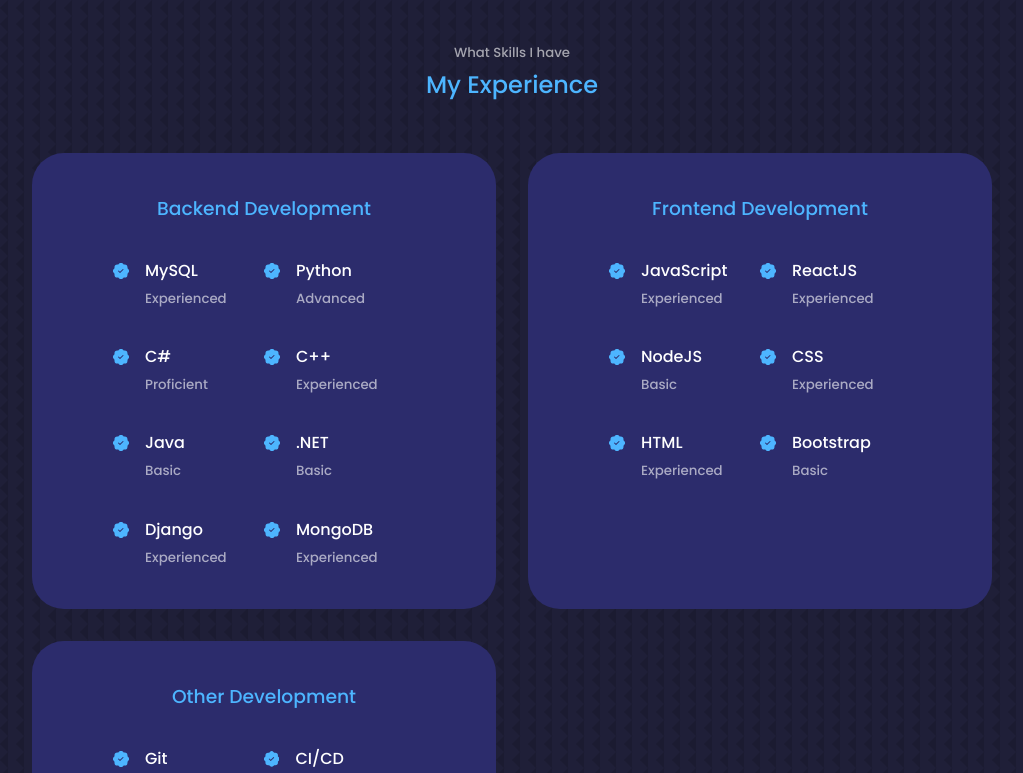
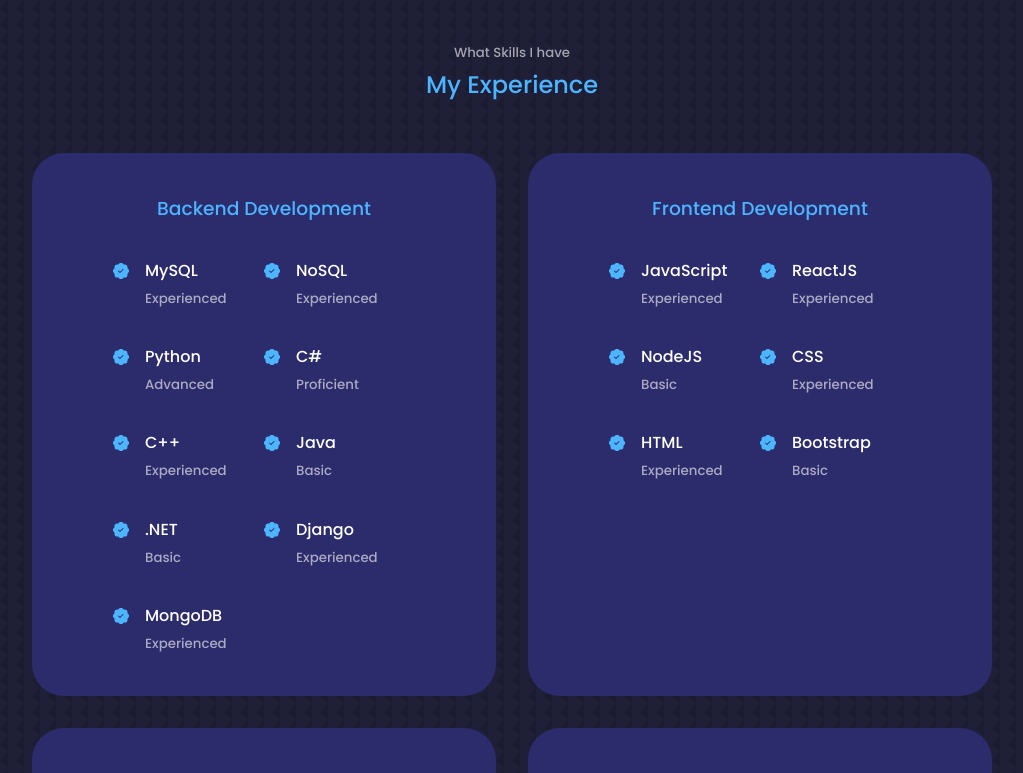
Before and after one commit to SethCram/SethCram.github.io, a React (Create React App) app in the folder portfolio_website/: page / in a window 1280 px wide. Shown: the part 2000-2773 px from the top of the page, without its empty margins (128-1151 px from the left). Built offline with nearby package versions, Linux system fonts and the light colour scheme.

Commit message:
Added more skills & minor adjustments

```diff
--- a/portfolio_website/src/components/about/About.jsx
+++ b/portfolio_website/src/components/about/About.jsx
@@ -41,7 +41,7 @@
           <p>
             Several impressive projects bear my mark, including a Reputation Based Writing Platform, Database Natural Language Interface, and Breakout Gaming AI.
             These projects involved designing, implementing, and deploying innovative websites and cutting-edge Machine Learning models.
-            Additionally, I personally excel at learning, communicating, and collaborating in a team setting and am always eager to learn new technologies and programming languages.
+            Additionally, I personally excel at learning, communicating, and collaborating in team setting and am always eager to learn new technologies and programming languages.
             {/*I'm a Software Engineer well-versed in various frontend and backend technologies.
             Proficient in a wide variety of programming languages with comprehensive understanding of efficient algorithms, data structures, and fullstack development.
             More than capable of producing excellence in a competitive environment. */}
--- a/portfolio_website/src/components/experience/Experience.jsx
+++ b/portfolio_website/src/components/experience/Experience.jsx
@@ -20,9 +20,9 @@
     <div className='experience__block' >
       <h3>{props.title}</h3>
       <div className='experience__content'>
-      {props.specs.map(spec => {
+      {props.specs.map((spec, i) => {
         return (
-          <div key={spec.id}>
+          <div key={i}>
             <ExperienceItem
               icon={spec.icon}
               skill={spec.skill}
@@ -38,32 +38,43 @@
 
 const experience = () => {
   const backend_specs = [
-    {id: 1, skill: 'MySQL', proficiency: 'Experienced', icon: <BsPatchCheckFill className='experience__details-icon' /> },
-    {id: 2, skill: 'Python', proficiency: 'Advanced', icon: <BsPatchCheckFill className='experience__details-icon' /> },
-    {id: 3, skill: 'C#', proficiency: 'Proficient', icon: <BsPatchCheckFill className='experience__details-icon' /> },
-    {id: 4, skill: 'C++', proficiency: 'Experienced', icon: <BsPatchCheckFill className='experience__details-icon' /> },
-    {id: 5, skill: 'Java', proficiency: 'Basic', icon: <BsPatchCheckFill className='experience__details-icon' /> },
-    {id: 6, skill: '.NET', proficiency: 'Basic', icon: <BsPatchCheckFill className='experience__details-icon' /> },
-    {id: 7, skill: 'Django', proficiency: 'Experienced', icon: <BsPatchCheckFill className='experience__details-icon'/>},
-    {id: 8, skill: 'MongoDB', proficiency: 'Experienced', icon: <BsPatchCheckFill className='experience__details-icon' /> },
+    {skill: 'MySQL', proficiency: 'Experienced', icon: <BsPatchCheckFill className='experience__details-icon' /> },
+    {skill: 'NoSQL', proficiency: 'Experienced', icon: <BsPatchCheckFill className='experience__details-icon' /> },
+    {skill: 'Python', proficiency: 'Advanced', icon: <BsPatchCheckFill className='experience__details-icon' /> },
+    {skill: 'C#', proficiency: 'Proficient', icon: <BsPatchCheckFill className='experience__details-icon' /> },
+    {skill: 'C++', proficiency: 'Experienced', icon: <BsPatchCheckFill className='experience__details-icon' /> },
+    {skill: 'Java', proficiency: 'Basic', icon: <BsPatchCheckFill className='experience__details-icon' /> },
+    {skill: '.NET', proficiency: 'Basic', icon: <BsPatchCheckFill className='experience__details-icon' /> },
+    {skill: 'Django', proficiency: 'Experienced', icon: <BsPatchCheckFill className='experience__details-icon'/>},
+    {skill: 'MongoDB', proficiency: 'Experienced', icon: <BsPatchCheckFill className='experience__details-icon' /> },
   ];
   const frontend_specs = [
-    {id: 1, skill: 'JavaScript', proficiency: 'Experienced', icon: <BsPatchCheckFill className='experience__details-icon' /> },
-    {id: 2, skill: 'ReactJS', proficiency: 'Experienced', icon: <BsPatchCheckFill className='experience__details-icon' /> },
-    {id: 3, skill: 'NodeJS', proficiency: 'Basic', icon: <BsPatchCheckFill className='experience__details-icon' /> },
-    {id: 4, skill: 'CSS', proficiency: 'Experienced', icon: <BsPatchCheckFill className='experience__details-icon' /> },
-    {id: 5, skill: 'HTML', proficiency: 'Experienced', icon: <BsPatchCheckFill className='experience__details-icon' /> },
-    {id: 6, skill: 'Bootstrap', proficiency: 'Basic', icon: <BsPatchCheckFill className='experience__details-icon'/>},
+    {skill: 'JavaScript', proficiency: 'Experienced', icon: <BsPatchCheckFill className='experience__details-icon' /> },
+    {skill: 'ReactJS', proficiency: 'Experienced', icon: <BsPatchCheckFill className='experience__details-icon' /> },
+    {skill: 'NodeJS', proficiency: 'Basic', icon: <BsPatchCheckFill className='experience__details-icon' /> },
+    {skill: 'CSS', proficiency: 'Experienced', icon: <BsPatchCheckFill className='experience__details-icon' /> },
+    {skill: 'HTML', proficiency: 'Experienced', icon: <BsPatchCheckFill className='experience__details-icon' /> },
+    {skill: 'Bootstrap', proficiency: 'Basic', icon: <BsPatchCheckFill className='experience__details-icon'/>},
+  ];
+  const devops_specs = [
+    {skill: 'AWS', proficiency: 'Experienced', icon: <BsPatchCheckFill className='experience__details-icon'/> },
+    {skill: 'Microsoft Azure', proficiency: 'Experienced', icon: <BsPatchCheckFill className='experience__details-icon' /> },
+    {skill: 'Github', proficiency: 'Experienced', icon: <BsPatchCheckFill className='experience__details-icon'/> },
+    {skill: 'CI/CD Pipelines', proficiency: 'Experienced', icon: <BsPatchCheckFill className='experience__details-icon'/> },
+    {skill: 'Docker', proficiency: 'Experienced', icon: <BsPatchCheckFill className='experience__details-icon' /> },
+    {skill: 'Linux', proficiency: 'Advanced', icon: <BsPatchCheckFill className='experience__details-icon' /> },
+    {skill: 'Bash', proficiency: 'Basic', icon: <BsPatchCheckFill className='experience__details-icon' /> },
+    {skill: 'OpenShift', proficiency: 'Basic', icon: <BsPatchCheckFill className='experience__details-icon' /> },
+    {skill: 'Windows', proficiency: 'Basic', icon: <BsPatchCheckFill className='experience__details-icon' /> },
   ];
   const other_specs = [
-    {id: 1, skill: 'Git', proficiency: 'Advanced', icon: <BsPatchCheckFill className='experience__details-icon'/> },
-    {id: 2, skill: 'CI/CD Pipelines', proficiency: 'Basic', icon: <BsPatchCheckFill className='experience__details-icon'/> },
-    {id: 3, skill: 'Docker', proficiency: 'Experienced', icon: <BsPatchCheckFill className='experience__details-icon' /> },
-    {id: 4, skill: 'Linux', proficiency: 'Advanced', icon: <BsPatchCheckFill className='experience__details-icon'/>},
-    { id: 5, skill: 'ML', proficiency: 'Experienced', icon: <BsPatchCheckFill className='experience__details-icon' /> },
-    {id: 6, skill: 'Agile', proficiency: 'Experienced', icon: <BsPatchCheckFill className='experience__details-icon' /> },
-    {id: 7, skill: 'OpenShift', proficiency: 'Basic', icon: <BsPatchCheckFill className='experience__details-icon' /> },
-    {id: 8, skill: 'Unity', proficiency: 'Experienced', icon: <BsPatchCheckFill className='experience__details-icon' /> },
+    {skill: 'Git', proficiency: 'Advanced', icon: <BsPatchCheckFill className='experience__details-icon'/> },
+    {skill: 'C', proficiency: 'Experienced', icon: <BsPatchCheckFill className='experience__details-icon' /> },
+    {skill: 'Agile Development', proficiency: 'Experienced', icon: <BsPatchCheckFill className='experience__details-icon'/>},
+    {skill: 'AI/ML', proficiency: 'Experienced', icon: <BsPatchCheckFill className='experience__details-icon' /> },
+    {skill: 'Tensorflow', proficiency: 'Basic', icon: <BsPatchCheckFill className='experience__details-icon' /> },
+    {skill: 'Unity', proficiency: 'Experienced', icon: <BsPatchCheckFill className='experience__details-icon' /> },
+    {skill: 'Blender', proficiency: 'Basic', icon: <BsPatchCheckFill className='experience__details-icon' /> },
   ];
   /*
     {id: 5, skill: 'Linux OS', proficiency: 'Experienced', icon: <BsPatchCheckFill className='experience__details-icon' /> },
@@ -76,19 +87,25 @@
       <h2>My Experience</h2>
 
       <div className='container experience__container'>
-        <div className='experience__backend'>
+        <div>
           <ExperienceBlock
             title='Backend Development'
             specs={backend_specs}
           />
         </div>
-        <div className='experience__frontend'>
+        <div>
           <ExperienceBlock
               title='Frontend Development'
               specs={frontend_specs}
           />
         </div>
-        <div className='experience__other'>
+        <div>
+          <ExperienceBlock
+            title='DevOps Development'
+            specs={devops_specs}
+          />
+        </div>
+        <div>
           <ExperienceBlock
             title='Other Development'
             specs={other_specs}
--- a/portfolio_website/src/components/workhistory/WorkHistory.jsx
+++ b/portfolio_website/src/components/workhistory/WorkHistory.jsx
@@ -25,7 +25,7 @@
       description: [
         'Produced seamless API patches following the Agile methodology',
         'Containerized a .NET Core API and deployed it to Linux for 24/7 availability',
-        'Broadcasted essential information through an XML/JSON-based distributed communications system',
+        'Crafted several CI/CD pipelines to automate API testing, building, and deployment',
       ]
     },
     {
@@ -35,7 +35,7 @@
       position: 'Communications Officer',
       description: [
         'Championed leadership of nearly 30 engineers to encourage student excitement in STEM',
-        'Expertly networked with teachers and faculty from High Schools across the Northwest',
+        'Established connections with high school teachers and faculty to promote technical education',
         'Compellingly conveyed technical challenges and solutions to non-technical people'
       ]
     }
```
